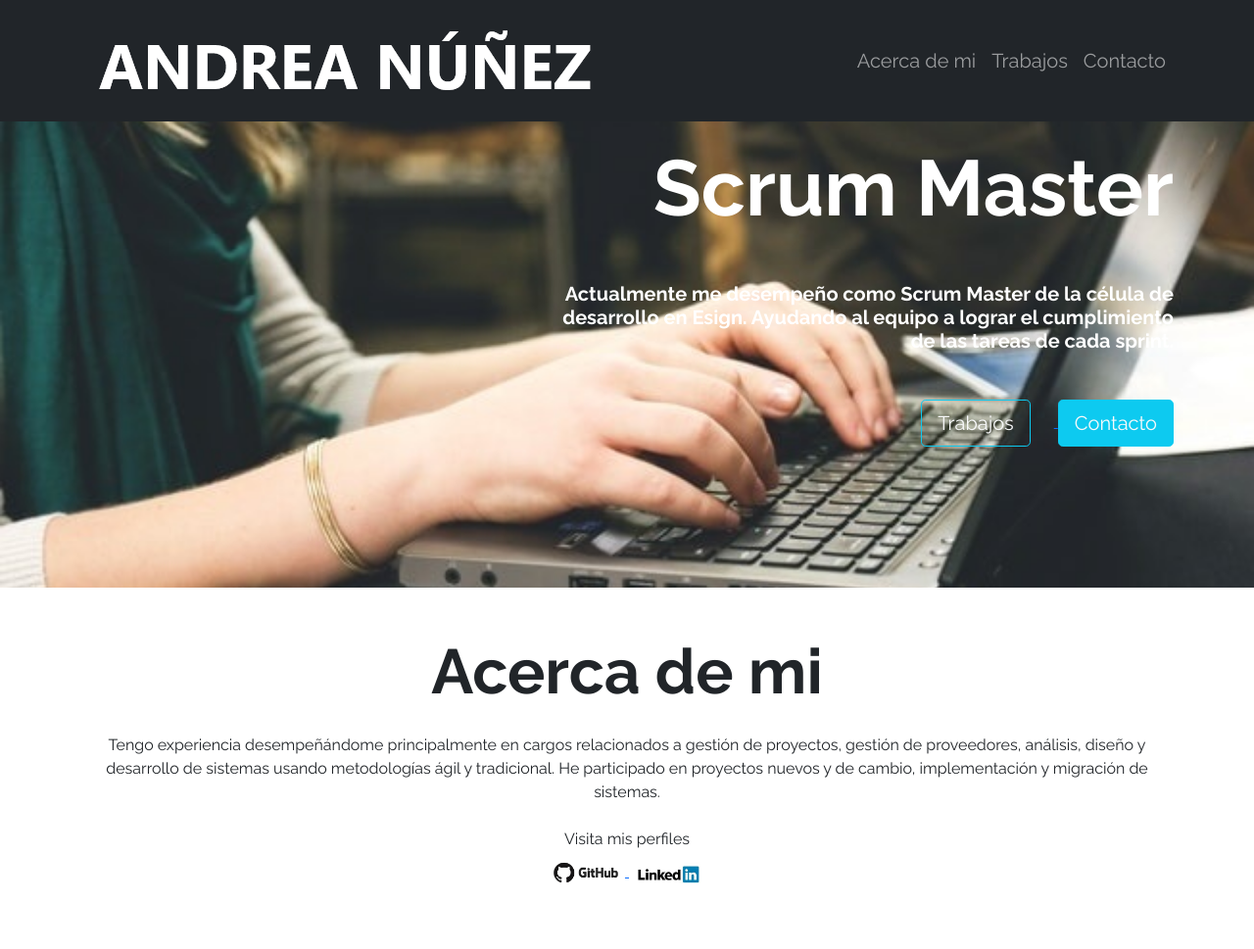
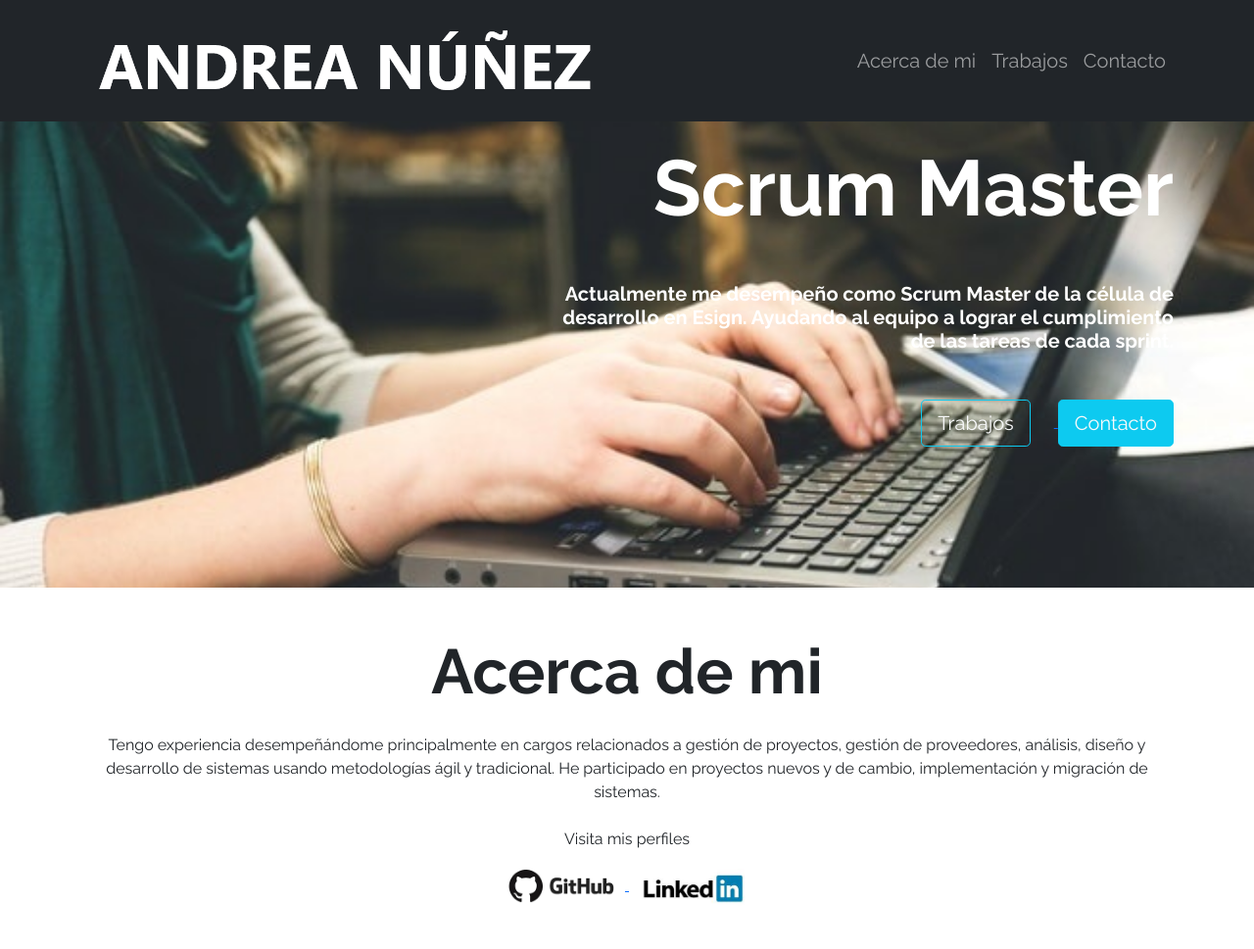
Before and after one commit to kelita01/andreanunez-Portafolio, a plain HTML site: page index.html in a window 1280 px wide. Shown: the top 969 px of the page at 98% size. Drawn offline with nearby package versions, Linux system fonts and the light colour scheme.

Commit message:
cambio de tamaño de los iconos de la seccion acerca de mi

```diff
--- a/index.html
+++ b/index.html
@@ -86,10 +86,10 @@
         <p class="text-center my-4 d-md-block">
             Visita mis perfiles <br>
             <a href="https://github.com/andreanuneza" target="_blank"><img
-                src="assets/img/logo-github.png" alt="Perfil en github" width="80" >
+                src="assets/img/logo-github.png" alt="Perfil en github" width="130" >
             </a>
             <a href="https://www.linkedin.com/in/andrea-a-núñez-aravena-885050172" target="_blank"><img
-                src="assets/img/logo-linkedin.jpg" alt="Perfil en linkedin" width="80" >
+                src="assets/img/logo-linkedin.jpg" alt="Perfil en linkedin" width="130" >
             </a><br><br>
         </p>
         <div class="row">
```
